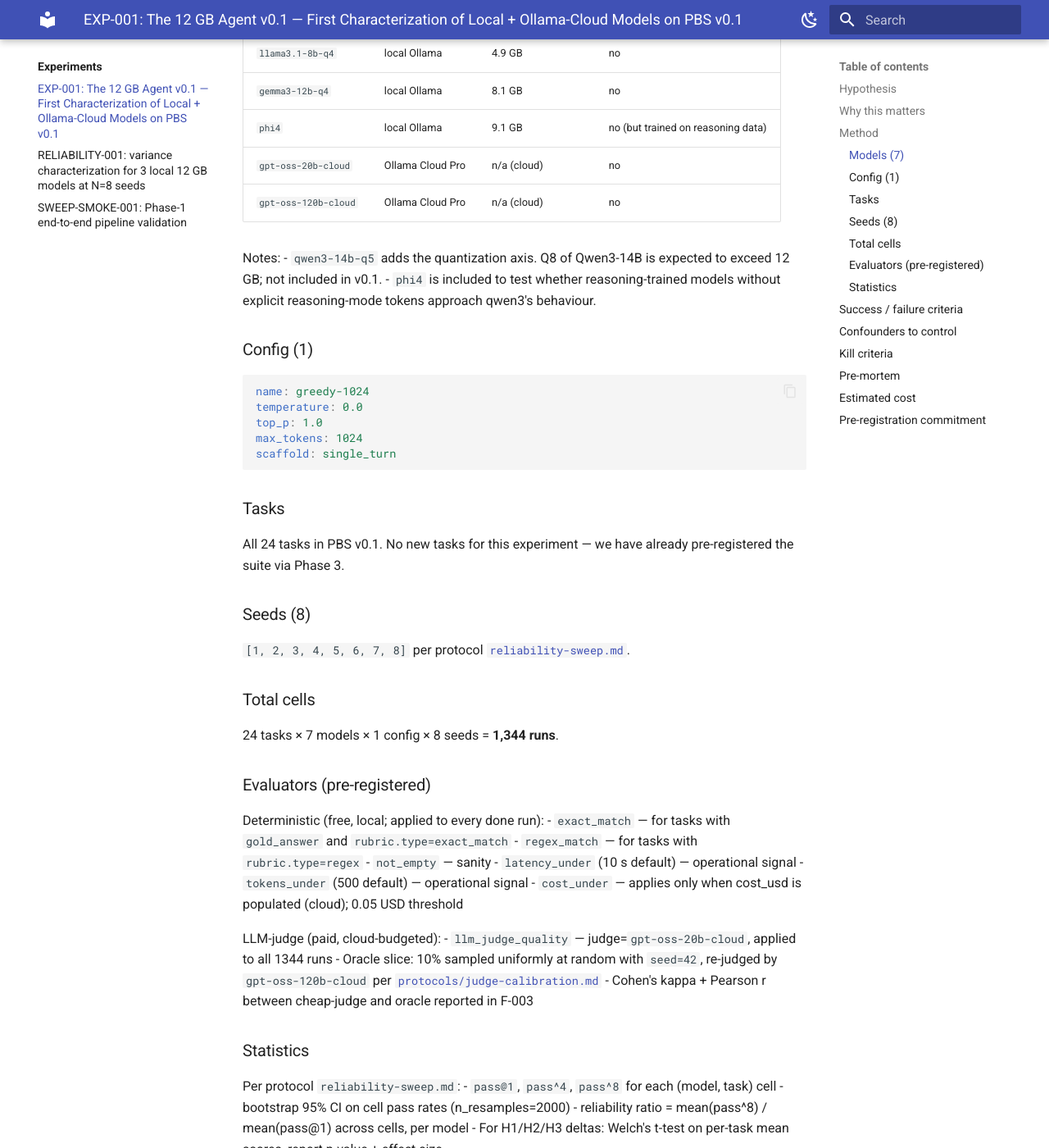
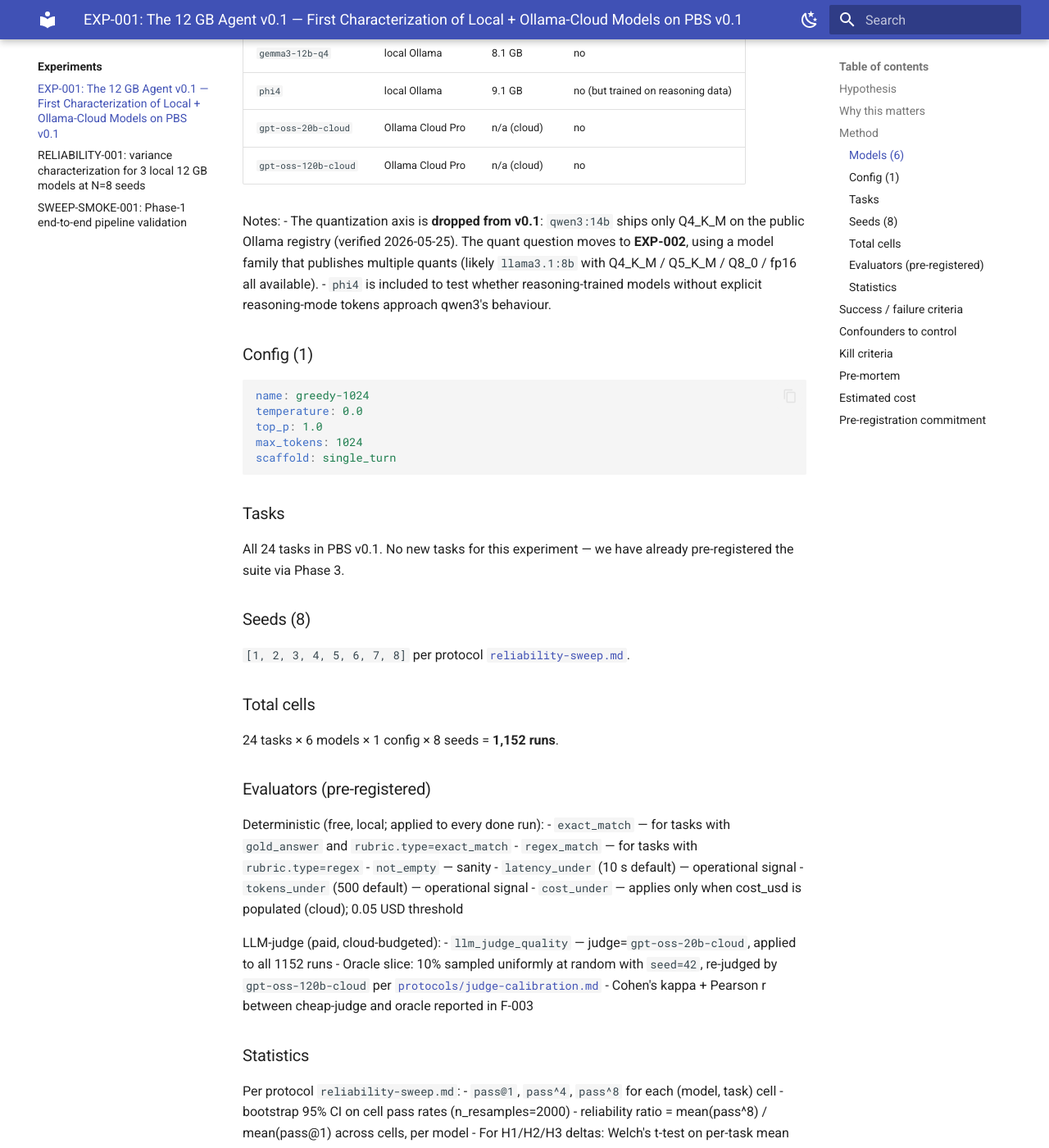
Before and after one commit to matt-rachlin/agent-lab, an MkDocs documentation site: the page built from docs/exp/EXP-001.md, in a window 1280 px wide and 1400 px high, scrolled down 1578 px. Shown: the whole window at 82% size. Built offline with MkDocs 1.6.1 and Material for MkDocs 9.7.7, drawn with Linux system fonts in a browser that asks for light colours; some of the changed text lies outside the part shown.

Commit message:
EXP-001: drop quant axis (qwen3:14b ships Q4 only); 6 models, 1152 runs

```diff
--- a/docs/exp/EXP-001.md
+++ b/docs/exp/EXP-001.md
@@ -29,12 +29,11 @@ This is the lab's first real research output. The questions it answers are pract
 
 ## Method
 
-### Models (7)
+### Models (6)
 
 | litellm_id | Backend | VRAM | Reasoning mode |
 |---|---|---|---|
 | `qwen3-14b-q4` | local Ollama | 9.3 GB | yes (default on) |
-| `qwen3-14b-q5` | local Ollama | ~11 GB (pull at 5.2) | yes (default on) |
 | `llama3.1-8b-q4` | local Ollama | 4.9 GB | no |
 | `gemma3-12b-q4` | local Ollama | 8.1 GB | no |
 | `phi4` | local Ollama | 9.1 GB | no (but trained on reasoning data) |
@@ -42,7 +41,7 @@ This is the lab's first real research output. The questions it answers are pract
 | `gpt-oss-120b-cloud` | Ollama Cloud Pro | n/a (cloud) | no |
 
 Notes:
-- `qwen3-14b-q5` adds the quantization axis. Q8 of Qwen3-14B is expected to exceed 12 GB; not included in v0.1.
+- The quantization axis is **dropped from v0.1**: `qwen3:14b` ships only Q4_K_M on the public Ollama registry (verified 2026-05-25). The quant question moves to **EXP-002**, using a model family that publishes multiple quants (likely `llama3.1:8b` with Q4_K_M / Q5_K_M / Q8_0 / fp16 all available).
 - `phi4` is included to test whether reasoning-trained models without explicit reasoning-mode tokens approach qwen3's behaviour.
 
 ### Config (1)
@@ -65,7 +64,7 @@ All 24 tasks in PBS v0.1. No new tasks for this experiment — we have already p
 
 ### Total cells
 
-24 tasks × 7 models × 1 config × 8 seeds = **1,344 runs**.
+24 tasks × 6 models × 1 config × 8 seeds = **1,152 runs**.
 
 ### Evaluators (pre-registered)
 
@@ -78,7 +77,7 @@ Deterministic (free, local; applied to every done run):
 - `cost_under` — applies only when cost_usd is populated (cloud); 0.05 USD threshold
 
 LLM-judge (paid, cloud-budgeted):
-- `llm_judge_quality` — judge=`gpt-oss-20b-cloud`, applied to all 1344 runs
+- `llm_judge_quality` — judge=`gpt-oss-20b-cloud`, applied to all 1152 runs
 - Oracle slice: 10% sampled uniformly at random with `seed=42`, re-judged by `gpt-oss-120b-cloud` per [`protocols/judge-calibration.md`](../protocols/judge-calibration.md)
 - Cohen's kappa + Pearson r between cheap-judge and oracle reported in F-003
 
@@ -107,7 +106,7 @@ Any failure modes (e.g. >5% cells error out, judge agreement with oracle < r=0.6
 - **One config**: no temperature/top_p variation in v0.1. This isolates the model and quant axes.
 - **Same seed schedule** across all cells.
 - **Same prompt**: no system prompt; user-message only. Removes prompt-engineering as a variable for v0.1.
-- **Quant axis on qwen3 only**: the quant question is asked of one base model rather than across families; multi-family quant differences are EXP-002 territory.
+- **No quant axis**: deferred to EXP-002 (qwen3:14b doesn't ship multiple quants on Ollama registry as of 2026-05-25).
 
 ## Kill criteria
 
@@ -129,10 +128,10 @@ Imagine it's 3 days from now and EXP-001 was a methodological failure. What plau
 
 | Resource | Estimate |
 |---|---|
-| Wall time, local generation | 192 runs × 5 local models × ~25s avg ≈ **6.7 hrs** |
+| Wall time, local generation | 192 runs × 4 local models × ~25s avg ≈ **5.3 hrs** |
 | Wall time, cloud generation | 192 runs × 2 cloud models × ~15s avg ≈ **1.6 hrs** |
 | Cloud GPU-time (generation) | ~384 cloud calls — within Pro daily budget (~150/day on 20b/120b mix) **with one 24-hour break** |
-| Cloud GPU-time (judge) | 1344 cheap-judge calls + 134 oracle calls — spread over day-after-sweep (~50/hr safe rate) |
+| Cloud GPU-time (judge) | 1152 cheap-judge calls + 134 oracle calls — spread over day-after-sweep (~50/hr safe rate) |
 | Local electricity | ~$0.50 |
 | Cloud $ | $0 (Pro subscription, no metered overage) |
 
```
